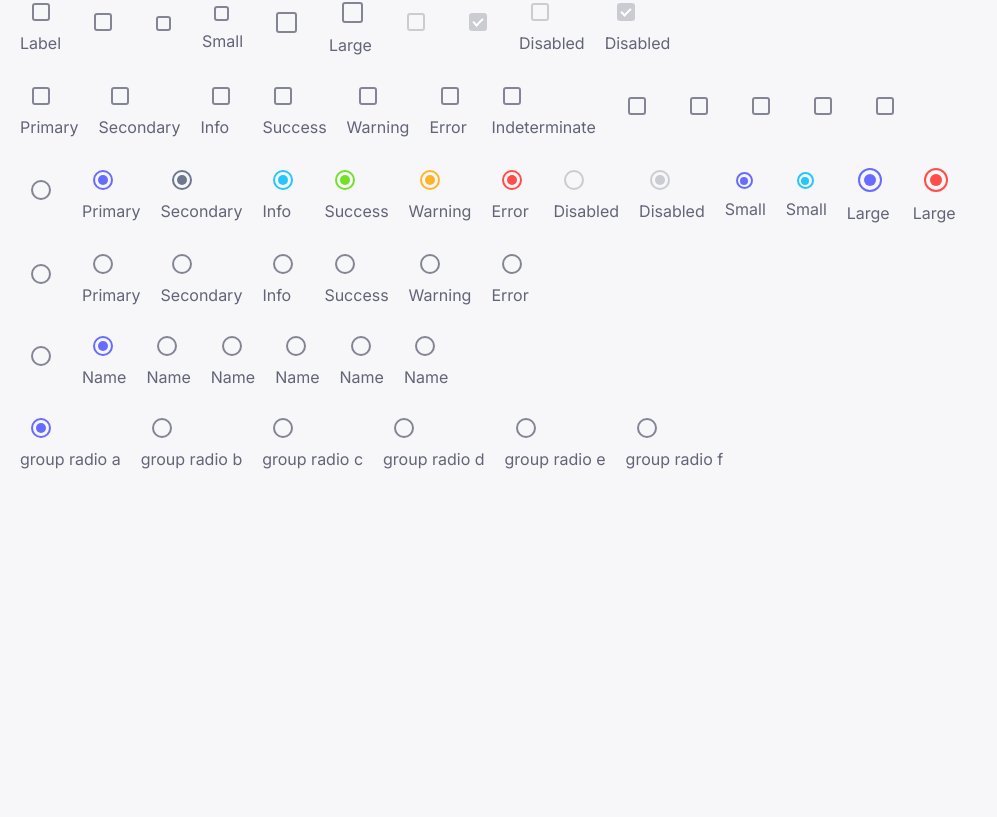
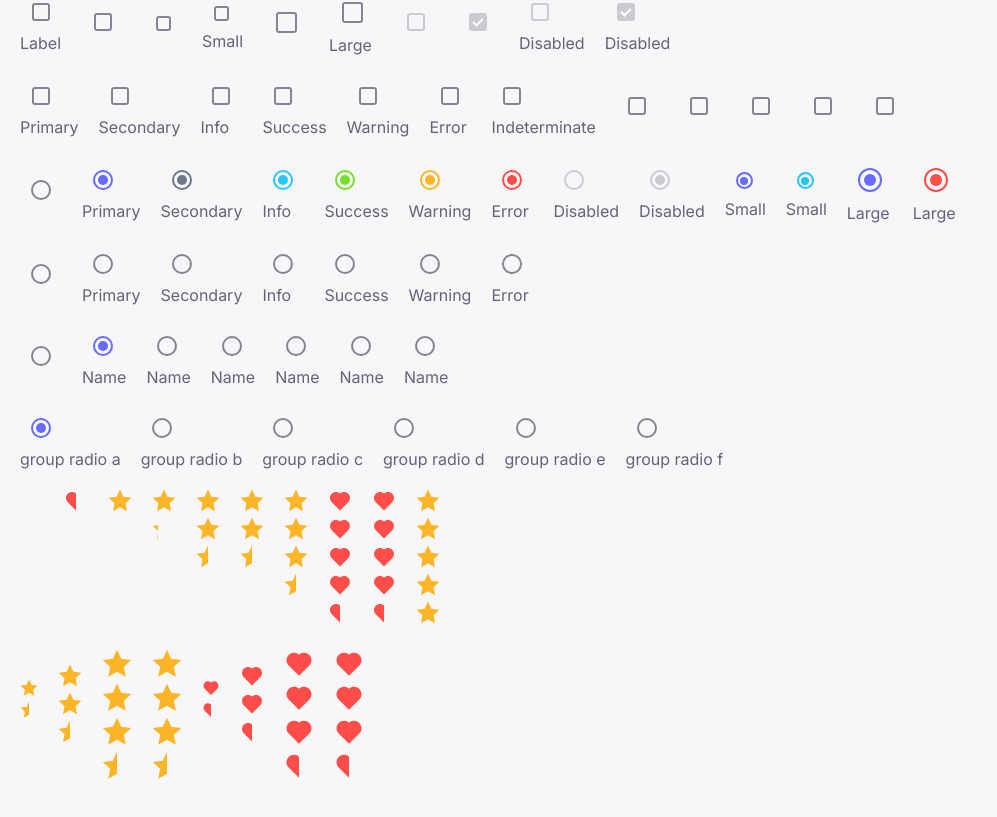
Before and after one commit to HaJaehyeong/template, a Next.js app: page / in a window 1280 px wide. Shown: the part 1031-1848 px from the top of the page, without its empty margins (0-997 px from the left). Before the commit the page ends 1520 px from the top, so only its background shows below. Built offline with nearby package versions, Linux system fonts and the light colour scheme.

Commit message:
add ui component: rating icon

```diff
--- a/src/app/page.tsx
+++ b/src/app/page.tsx
@@ -6,8 +6,10 @@ import UiCheckBox from '@/ui/checkbox/checkbox';
 import UiMenuItem from '@/ui/menu-item/menu-item';
 import UiRadioGroup from '@/ui/radio-group/radio-group';
 import UiRadio from '@/ui/radio/radio';
+import UiRating from '@/ui/rating/rating';
 import UiToggleButtonGroup from '@/ui/toggle-button-group/toggle-button-group';
 import UiToggleButton from '@/ui/toggle-button/toggle-button';
+import { RiHeartFill, RiHeartLine } from '@remixicon/react';
 import { useState } from 'react';
 import styles from './page.module.scss';
 
@@ -495,6 +497,36 @@ const Home: React.FC = () => {
           onChange={handleRadioChange}
         />
       </UiRadioGroup>
+
+      <div style={{ display: 'flex', flexDirection: 'row', alignItems: 'center', gap: '20px' }}>
+        <UiRating rating={0} />
+        <UiRating rating={10} color="var(--error-main)" emptyIcon={RiHeartLine} fillIcon={RiHeartFill} />
+        <UiRating rating={20} />
+        <UiRating rating={25} />
+        <UiRating rating={50} />
+        <UiRating rating={50} disabled />
+        <UiRating rating={70} />
+        <UiRating rating={90} color="var(--error-main)" emptyIcon={RiHeartLine} fillIcon={RiHeartFill} />
+        <UiRating rating={90} color="var(--error-main)" emptyIcon={RiHeartLine} fillIcon={RiHeartFill} disabled />
+        <UiRating rating={100} />
+      </div>
+      <div style={{ display: 'flex', flexDirection: 'row', alignItems: 'center', gap: '20px' }}>
+        <UiRating rating={30} size="s" />
+        <UiRating rating={50} size="m" />
+        <UiRating rating={70} size="l" />
+        <UiRating rating={70} size="l" disabled />
+        <UiRating rating={30} color="var(--error-main)" size="s" emptyIcon={RiHeartLine} fillIcon={RiHeartFill} />
+        <UiRating rating={50} color="var(--error-main)" size="m" emptyIcon={RiHeartLine} fillIcon={RiHeartFill} />
+        <UiRating rating={70} color="var(--error-main)" size="l" emptyIcon={RiHeartLine} fillIcon={RiHeartFill} />
+        <UiRating
+          rating={70}
+          color="var(--error-main)"
+          size="l"
+          emptyIcon={RiHeartLine}
+          fillIcon={RiHeartFill}
+          disabled
+        />
+      </div>
     </div>
   );
 };
--- a/src/styles/colors.scss
+++ b/src/styles/colors.scss
@@ -65,6 +65,7 @@
   --other-snackbar-bg: #212121;
   --other-body-background: #f7f7f9;
   --other-paper-and-card: #ffffff;
+  --other-rating-active: #fdb528;
 
   --custom-bg: #ffffffe0;
 
@@ -95,6 +96,7 @@
   --other-snackbar-bg: #f5f5f5;
   --other-body-background: #282a42;
   --other-paper-and-card: #30334e;
+  --other-rating-active: #fdb528;
 
   --custom-bg: #30334ee0;
 
--- /dev/null
+++ b/src/ui/rating/rating.module.scss
@@ -0,0 +1,52 @@
+.rating-wrapper {
+  display: flex;
+  flex-direction: row;
+}
+
+.rating-icon {
+  position: relative;
+
+  cursor: pointer;
+
+  &.s {
+    width: 18px;
+    height: 18px;
+  }
+
+  &.m {
+    width: 24px;
+    height: 24px;
+  }
+
+  &.l {
+    width: 30px;
+    height: 30px;
+  }
+
+  &.disabled {
+    cursor: default;
+    opacity: 0.5;
+  }
+}
+
+.icon {
+  position: absolute;
+  top: 0;
+  left: 0;
+
+  z-index: -1;
+}
+
+.fill-icon {
+  position: absolute;
+  top: 0;
+  left: 0;
+  overflow: hidden;
+
+  transition: transform 0.2s ease-in-out;
+  z-index: 1;
+
+  &:not(.disabled):hover {
+    transform: scale(1.15);
+  }
+}
--- /dev/null
+++ b/src/ui/rating/rating.tsx
@@ -0,0 +1,80 @@
+'use client';
+import { ButtonSize } from '@/types/types';
+import { RemixiconComponentType, RiStarFill, RiStarLine } from '@remixicon/react';
+import { useState } from 'react';
+import styles from './rating.module.scss';
+
+type UiRatingProps = {
+  rating?: number;
+  color?: string;
+  size?: ButtonSize;
+  disabled?: boolean;
+  onClick?: () => void;
+} & ({ emptyIcon: RemixiconComponentType; fillIcon: RemixiconComponentType } | { emptyIcon?: never; fillIcon?: never });
+
+const UiRating: React.FC<UiRatingProps> = ({
+  rating = 0,
+  color,
+  size = 'm',
+  disabled,
+  onClick,
+  emptyIcon: EmptyIcon = RiStarLine,
+  fillIcon: FillIcon = RiStarFill,
+}) => {
+  const [hoveredRating, setHoveredRating] = useState<number | null>(null);
+  const [clickedRating, setClickedRating] = useState<number | null>(null);
+
+  const fillIconForRate = (index: number) => {
+    const effectiveRating = hoveredRating !== null ? hoveredRating : clickedRating !== null ? clickedRating : rating;
+    return Math.max(0, Math.min(100, 100 - 100 * (effectiveRating / 20 - index)));
+  };
+
+  const handleMouseEnter = (index: number) => {
+    if (disabled) return;
+    setHoveredRating((index + 1) * 20);
+  };
+
+  const handleMouseLeave = () => {
+    if (disabled) return;
+    setHoveredRating(null);
+  };
+
+  const handleClick = (index: number) => {
+    if (disabled) return;
+
+    if (onClick) {
+      onClick();
+    }
+    setClickedRating((index + 1) * 20);
+  };
+
+  return (
+    <div className={styles.ratingWrapper}>
+      {[...Array(5)].map((_, index) => (
+        <div
+          key={index}
+          className={`${styles.ratingIcon} ${disabled ? styles.disabled : ''} ${styles[size]}`}
+          onMouseEnter={() => handleMouseEnter(index)}
+          onMouseLeave={handleMouseLeave}
+          onClick={() => handleClick(index)}
+        >
+          <EmptyIcon
+            className={styles.icon}
+            color="var(--other-ouline-border)"
+            size={size === 's' ? 18 : size === 'm' ? 24 : 30}
+          />
+          <FillIcon
+            className={`${styles.fillIcon} ${disabled ? styles.disabled : ''}`}
+            color={color ? color : 'var(--other-rating-active'}
+            size={size === 's' ? 18 : size === 'm' ? 24 : 30}
+            style={{
+              clipPath: `inset(0 ${fillIconForRate(index)}% 0 0)`,
+            }}
+          />
+        </div>
+      ))}
+    </div>
+  );
+};
+
+export default UiRating;
```
